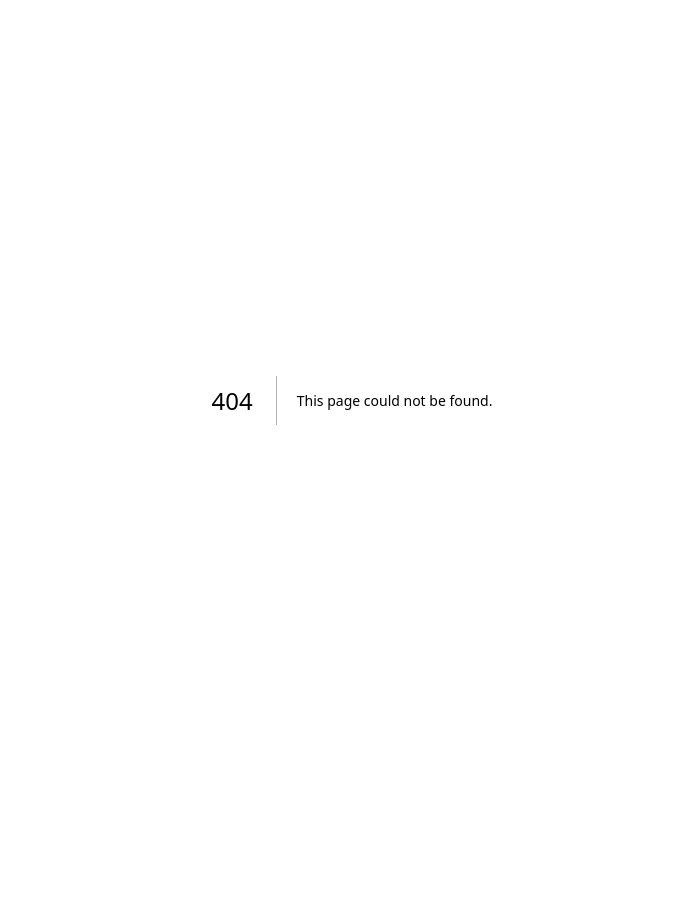
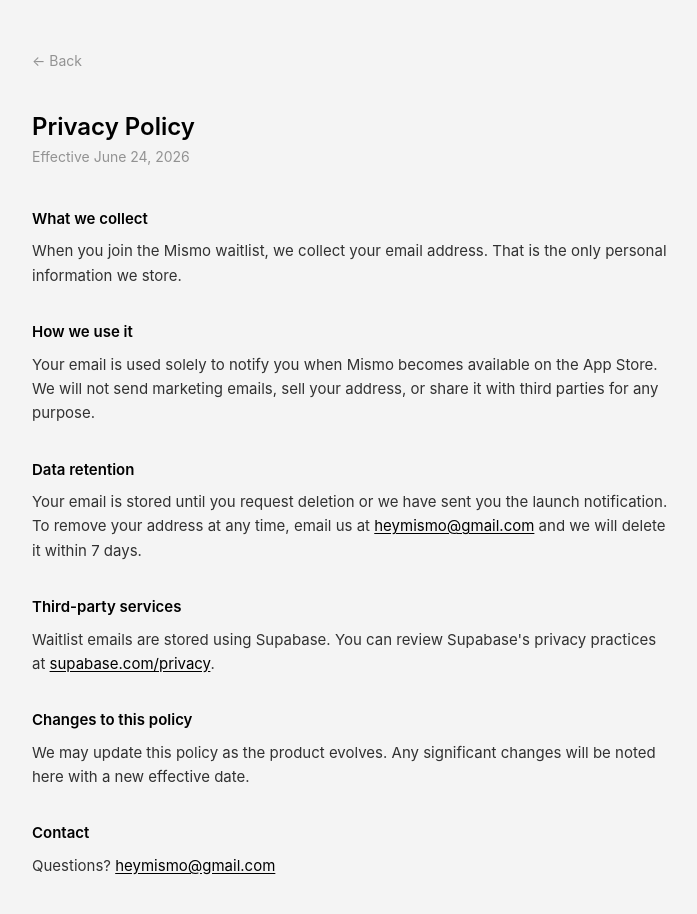
Before and after one commit to damianizaguirre/try-mismo, a Next.js app: page /privacy in a window 1280 px wide. Before the commit this address had no page. Shown: the top 914 px of the page, without its empty margins (288-985 px from the left). Before the commit the page ends 800 px from the top, so only its background shows below. Built offline with nearby package versions, Linux system fonts and the light colour scheme.

Commit message:
Add privacy policy page

```diff
--- /dev/null
+++ b/app/privacy/page.tsx
@@ -0,0 +1,101 @@
+import Link from 'next/link'
+import type { Metadata } from 'next'
+
+export const metadata: Metadata = {
+  title: 'Privacy Policy — Mismo',
+}
+
+const SF = '-apple-system, BlinkMacSystemFont, "SF Pro Display", sans-serif'
+
+export default function PrivacyPage() {
+  return (
+    <main
+      className="min-h-screen bg-[#f4f4f4] px-6 py-12"
+      style={{ fontFamily: SF }}
+    >
+      <div className="mx-auto max-w-[640px]">
+        <Link
+          href="/"
+          className="inline-flex items-center gap-1 text-black/40 hover:text-black/70 transition-colors mb-10 text-sm"
+        >
+          ← Back
+        </Link>
+
+        <h1 className="text-2xl font-semibold text-black mb-1">Privacy Policy</h1>
+        <p className="text-sm text-black/40 mb-10">Effective June 24, 2026</p>
+
+        <section className="space-y-8 text-[15px] leading-relaxed text-black/80">
+          <div>
+            <h2 className="font-semibold text-black mb-2">What we collect</h2>
+            <p>
+              When you join the Mismo waitlist, we collect your email address. That is the only
+              personal information we store.
+            </p>
+          </div>
+
+          <div>
+            <h2 className="font-semibold text-black mb-2">How we use it</h2>
+            <p>
+              Your email is used solely to notify you when Mismo becomes available on the App
+              Store. We will not send marketing emails, sell your address, or share it with
+              third parties for any purpose.
+            </p>
+          </div>
+
+          <div>
+            <h2 className="font-semibold text-black mb-2">Data retention</h2>
+            <p>
+              Your email is stored until you request deletion or we have sent you the launch
+              notification. To remove your address at any time, email us at{' '}
+              <a
+                href="mailto:heymismo@gmail.com"
+                className="text-black underline underline-offset-2 hover:text-black/60 transition-colors"
+              >
+                heymismo@gmail.com
+              </a>{' '}
+              and we will delete it within 7 days.
+            </p>
+          </div>
+
+          <div>
+            <h2 className="font-semibold text-black mb-2">Third-party services</h2>
+            <p>
+              Waitlist emails are stored using Supabase. You can review Supabase&apos;s privacy
+              practices at{' '}
+              <a
+                href="https://supabase.com/privacy"
+                target="_blank"
+                rel="noopener noreferrer"
+                className="text-black underline underline-offset-2 hover:text-black/60 transition-colors"
+              >
+                supabase.com/privacy
+              </a>
+              .
+            </p>
+          </div>
+
+          <div>
+            <h2 className="font-semibold text-black mb-2">Changes to this policy</h2>
+            <p>
+              We may update this policy as the product evolves. Any significant changes will be
+              noted here with a new effective date.
+            </p>
+          </div>
+
+          <div>
+            <h2 className="font-semibold text-black mb-2">Contact</h2>
+            <p>
+              Questions?{' '}
+              <a
+                href="mailto:heymismo@gmail.com"
+                className="text-black underline underline-offset-2 hover:text-black/60 transition-colors"
+              >
+                heymismo@gmail.com
+              </a>
+            </p>
+          </div>
+        </section>
+      </div>
+    </main>
+  )
+}
```
